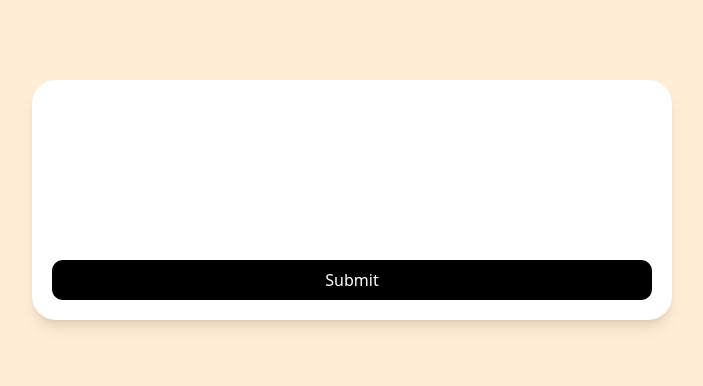
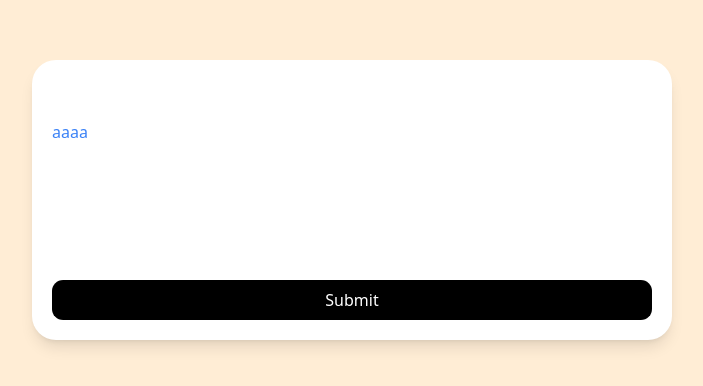
Before and after one commit to cornchiplick/carrot-market-reloaded, a Next.js app: page / in a window 1280 px wide. Shown: the part 200-586 px from the top of the page, without its empty margins (288-991 px from the left). Built offline with nearby package versions, Linux system fonts and the light colour scheme.

Commit message:
Feat: tailwind layout 을 확장해서 커스텀 클래스 추가하기

```diff
--- a/app/globals.css
+++ b/app/globals.css
@@ -2,7 +2,21 @@
 @tailwind components;
 @tailwind utilities;
 
-.btn {
-  @apply w-full h-10 bg-black
-  text-white rounded-sexy-name mt-tomato;
+@layer base {
+  a {
+    @apply text-blue-500;
+  }
 }
+
+@layer utilities {
+  .text-bigger-hello {
+    @apply text-3xl font-semibold;
+  }
+}
+
+@layer components {
+  .btn {
+    @apply w-full h-10 bg-black
+    text-white rounded-sexy-name mt-tomato;
+  }
+}
--- a/app/page.tsx
+++ b/app/page.tsx
@@ -11,6 +11,7 @@ export default function Home() {
       flex-col gap-4"
       >
         <input />
+        <a href="#">aaaa</a>
         <button className="btn">Submit</button>
       </div>
     </main>
```
